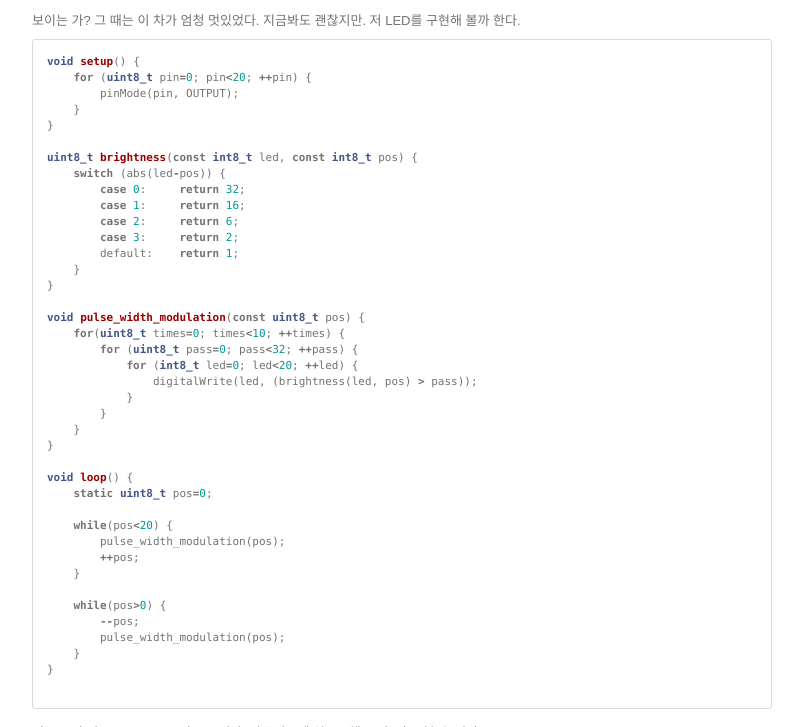
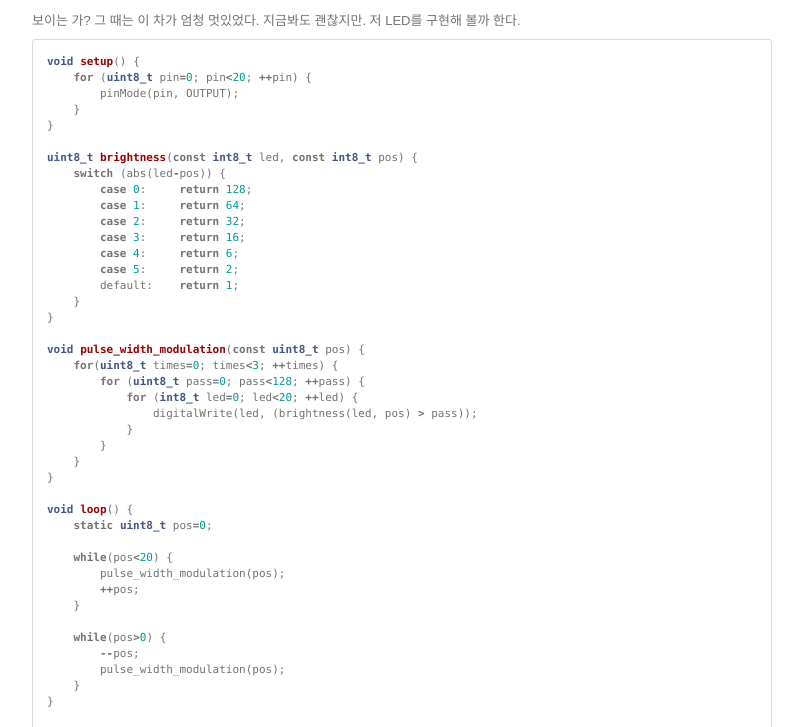
Before and after one commit to shincad/shincad.github.io, a Jekyll site: the page built from _posts/2019-06-05-led20-2.md, in a window 1280 px wide and 900 px high, scrolled down 680 px, cut to the strip 77-804 px from the top of the window. Shown: the whole strip, without its empty margins (238-1041 px from the left). Built offline with Jekyll 4.4.1, drawn with Linux system fonts in a browser that asks for light colours; comment, search, counter and statistics services are not loaded.

Commit message:
Update 2019-06-05-led20-2.md

```diff
--- a/_posts/2019-06-05-led20-2.md
+++ b/_posts/2019-06-05-led20-2.md
@@ -33,17 +33,19 @@ void setup() {
 
 uint8_t brightness(const int8_t led, const int8_t pos) {
     switch (abs(led-pos)) {
-        case 0:     return 32;
-        case 1:     return 16;
-        case 2:     return 6;
-        case 3:     return 2;
+        case 0:     return 128;
+        case 1:     return 64;
+        case 2:     return 32;
+        case 3:     return 16;
+        case 4:     return 6;
+        case 5:     return 2;
         default:    return 1;
     }
 }
 
 void pulse_width_modulation(const uint8_t pos) {
-    for(uint8_t times=0; times<10; ++times) {
-        for (uint8_t pass=0; pass<32; ++pass) {
+    for(uint8_t times=0; times<3; ++times) {
+        for (uint8_t pass=0; pass<128; ++pass) {
             for (int8_t led=0; led<20; ++led) {
                 digitalWrite(led, (brightness(led, pos) > pass));
             }
```
